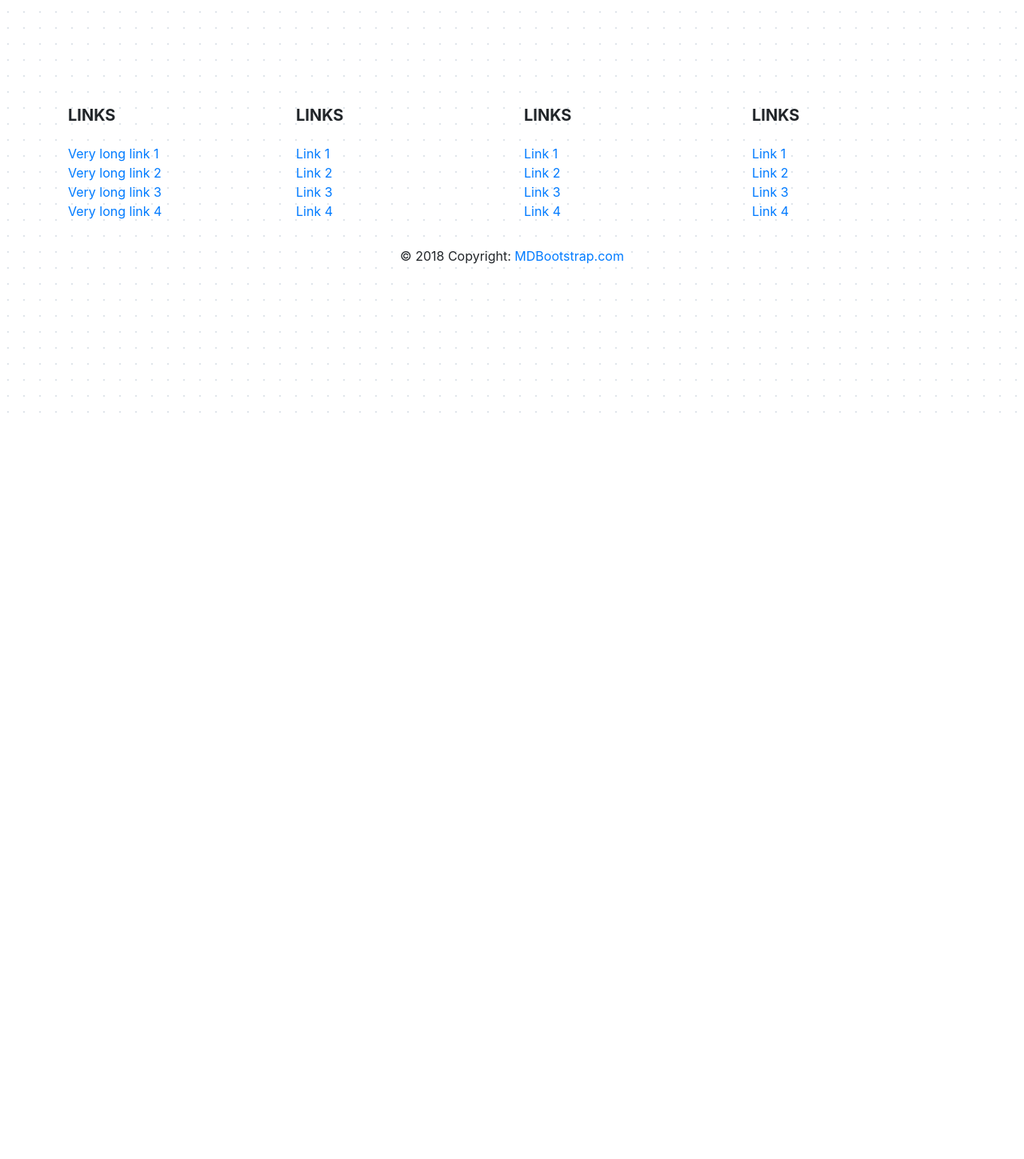
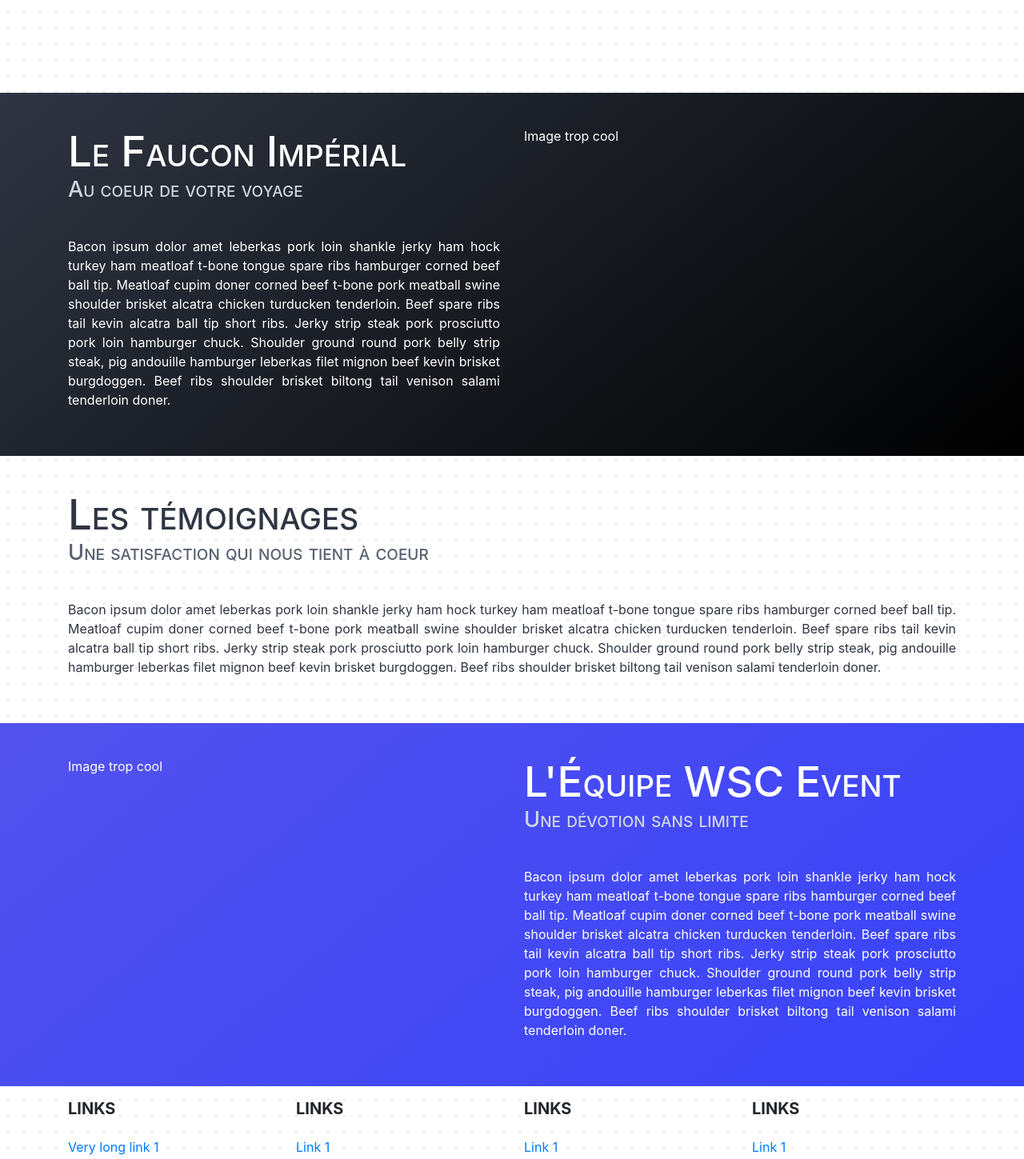
Before and after one commit to SkydeFR/TMP, a React (Create React App) app: page /~temoins/ in a window 1280 px wide. Shown: the part 275-1724 px from the top of the page at 80% size. Before the commit the page ends 800 px from the top, so only its background shows below. Built offline with nearby package versions, Linux system fonts and the light colour scheme.

Commit message:
Update Home.js

```diff
--- a/src/Components/Home/Home.js
+++ b/src/Components/Home/Home.js
@@ -1,10 +1,63 @@
 import React, { Component } from 'react';
+import { Container, Row, Col } from 'reactstrap';
 import './Home.css';
 
 class Home extends Component {
   render() {
     return (
+      <div>
       <h1>Accueil</h1>
+      <section id="faucon-imperial">
+          <Container>
+            <Row>
+              <Col>
+                <h2>Le Faucon Impérial</h2>
+                <h3>Au coeur de votre voyage</h3>
+                <p>
+                  Bacon ipsum dolor amet leberkas pork loin shankle jerky ham hock turkey ham meatloaf t-bone tongue spare ribs hamburger corned beef ball tip. Meatloaf cupim doner corned beef t-bone pork meatball swine shoulder brisket alcatra chicken turducken tenderloin. Beef spare ribs tail kevin alcatra ball tip short ribs. Jerky strip steak pork prosciutto pork loin hamburger chuck. Shoulder ground round pork belly strip steak, pig andouille hamburger leberkas filet mignon beef kevin brisket burgdoggen. Beef ribs shoulder brisket biltong tail venison salami tenderloin doner.
+                </p>
+              </Col>
+              <Col>
+                Image trop cool
+              </Col>
+            </Row>
+
+          </Container>
+        </section>
+
+          <section id="temoignages">
+          <Container>
+            <Row>
+              <Col>
+                <h2>Les témoignages</h2>
+                <h3>Une satisfaction qui nous tient à coeur</h3>
+                <p>
+                  Bacon ipsum dolor amet leberkas pork loin shankle jerky ham hock turkey ham meatloaf t-bone tongue spare ribs hamburger corned beef ball tip. Meatloaf cupim doner corned beef t-bone pork meatball swine shoulder brisket alcatra chicken turducken tenderloin. Beef spare ribs tail kevin alcatra ball tip short ribs. Jerky strip steak pork prosciutto pork loin hamburger chuck. Shoulder ground round pork belly strip steak, pig andouille hamburger leberkas filet mignon beef kevin brisket burgdoggen. Beef ribs shoulder brisket biltong tail venison salami tenderloin doner.
+                </p>
+              </Col>
+            </Row>
+
+          </Container>
+        </section>
+
+        <section id="equipe">
+          <Container>
+            <Row>
+              <Col>
+                Image trop cool
+              </Col>
+              <Col>
+                <h2>L'Équipe WSC Event</h2>
+                <h3>Une dévotion sans limite</h3>
+                <p>
+                  Bacon ipsum dolor amet leberkas pork loin shankle jerky ham hock turkey ham meatloaf t-bone tongue spare ribs hamburger corned beef ball tip. Meatloaf cupim doner corned beef t-bone pork meatball swine shoulder brisket alcatra chicken turducken tenderloin. Beef spare ribs tail kevin alcatra ball tip short ribs. Jerky strip steak pork prosciutto pork loin hamburger chuck. Shoulder ground round pork belly strip steak, pig andouille hamburger leberkas filet mignon beef kevin brisket burgdoggen. Beef ribs shoulder brisket biltong tail venison salami tenderloin doner.
+                </p>
+              </Col>
+            </Row>
+
+          </Container>
+        </section>
+        </div>
     );
   }
 }
```
